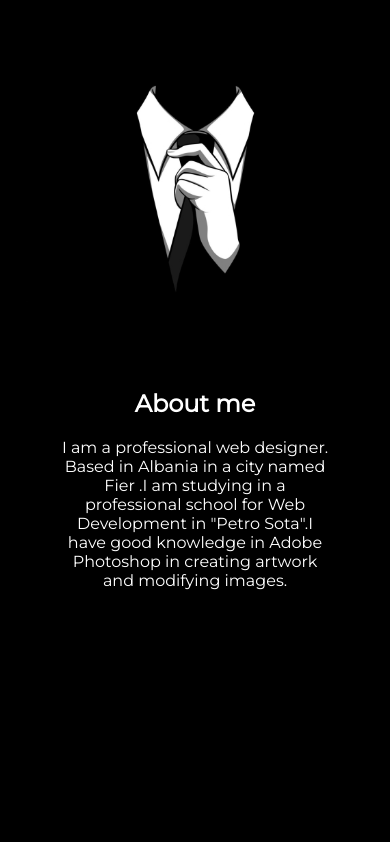
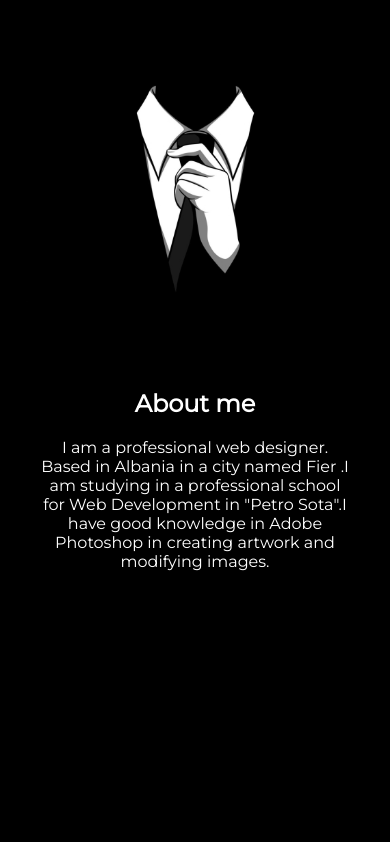
Before and after one commit to kajolliselim/selim, a PHP site: page / in a window 390 px wide. Shown: the part 865-1707 px from the top of the page. Run offline with PHP 8.4, Linux system fonts and the light colour scheme.

Commit message:
Initial commit

```diff
--- a/main.css
+++ b/main.css
@@ -395,12 +395,12 @@ body,html{
 
         @media only screen and (max-width: 640px) {
           .about-me {
-            margin: 1rem 3% 0 3% !important; }
+            margin: 1rem 3% 2rem 3% !important; }
           .lang {
             margin: 2.5rem 10% 0 10% !important; }
           .slide-image {
             width: 95% !important; }
             #about p {
-              width: 70%;
+              width: 80%;
             }
           }
```
